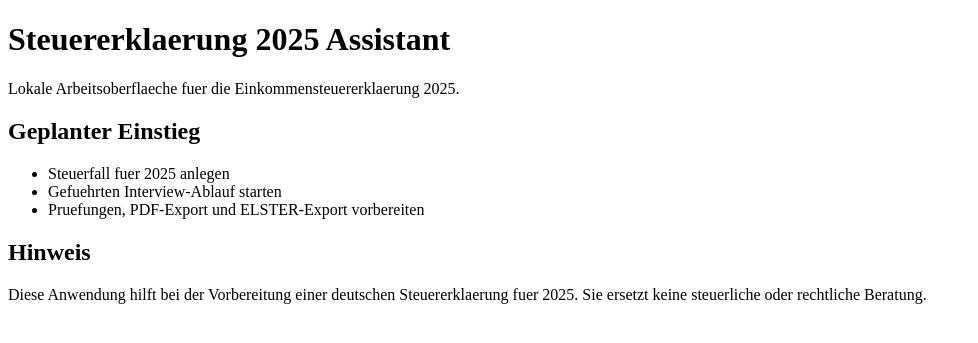
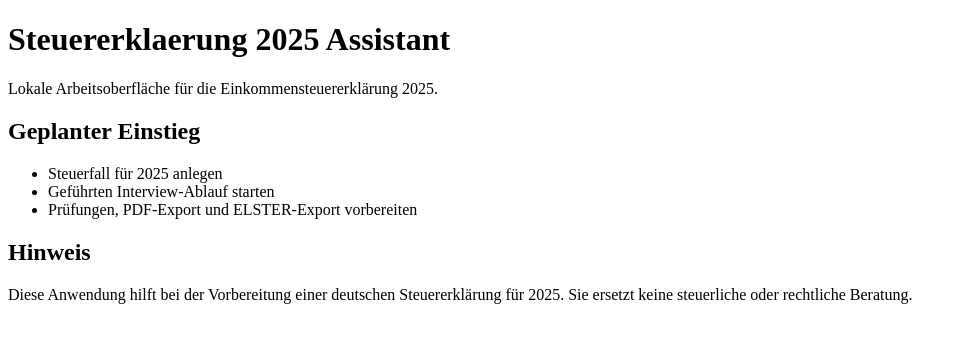
Before and after one commit to JohannesRabauer/beginners-roadmap-to-ai, a Spring Boot app: page / in a window 1280 px wide. Shown: the top 343 px of the page, without its empty margins (0-978 px from the left). Run offline with Spring Boot 4, Linux system fonts and the light colour scheme.

Commit message:
fix: polish german starter copy

```diff
--- a/src/main/resources/templates/home.html
+++ b/src/main/resources/templates/home.html
@@ -8,20 +8,20 @@
 <body>
 <main>
     <h1 th:text="${applicationName}">Steuererklaerung 2025 Assistant</h1>
-    <p>Lokale Arbeitsoberflaeche fuer die Einkommensteuererklaerung <span th:text="${taxYear}">2025</span>.</p>
+    <p>Lokale Arbeitsoberfläche für die Einkommensteuererklärung <span th:text="${taxYear}">2025</span>.</p>
 
     <section>
         <h2>Geplanter Einstieg</h2>
         <ul>
-            <li>Steuerfall fuer 2025 anlegen</li>
-            <li>Gefuehrten Interview-Ablauf starten</li>
-            <li>Pruefungen, PDF-Export und ELSTER-Export vorbereiten</li>
+            <li>Steuerfall für 2025 anlegen</li>
+            <li>Geführten Interview-Ablauf starten</li>
+            <li>Prüfungen, PDF-Export und ELSTER-Export vorbereiten</li>
         </ul>
     </section>
 
     <section>
         <h2>Hinweis</h2>
-        <p>Diese Anwendung hilft bei der Vorbereitung einer deutschen Steuererklaerung fuer 2025. Sie ersetzt keine steuerliche oder rechtliche Beratung.</p>
+        <p>Diese Anwendung hilft bei der Vorbereitung einer deutschen Steuererklärung für 2025. Sie ersetzt keine steuerliche oder rechtliche Beratung.</p>
     </section>
 </main>
 </body>
```
Also changed, not shown: 1 other file.
